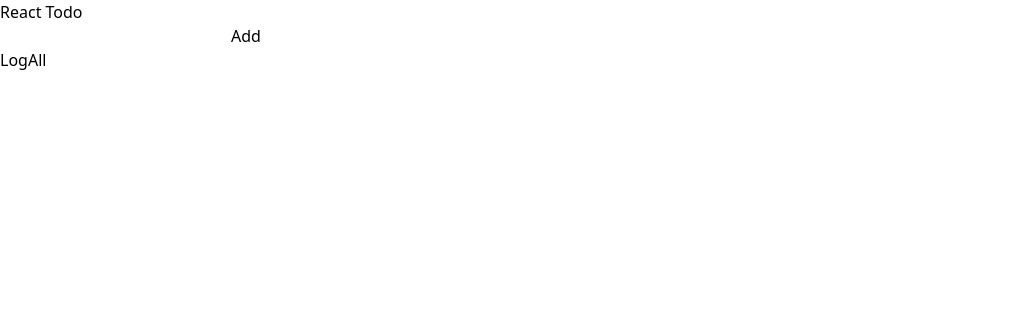
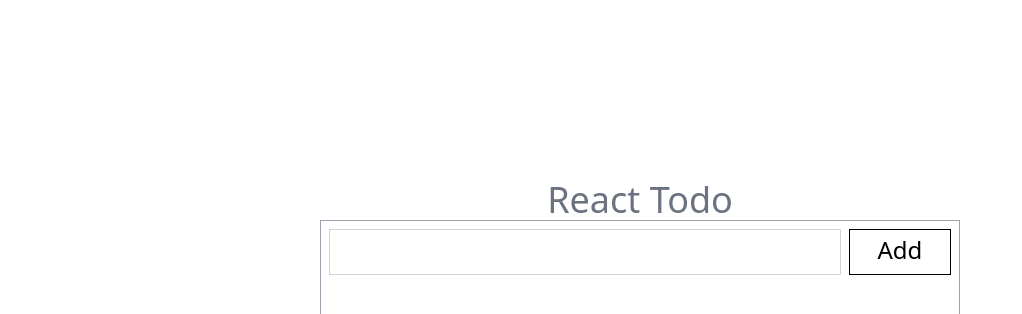
Before and after one commit to sandeshkhadka/react-todo, a React (Vite) app: page / in a window 1280 px wide. Shown: the top 314 px of the page, without its empty margins (0-1022 px from the left). Built offline with nearby package versions, Linux system fonts and the light colour scheme.

Commit message:
configure tailwind to use jsx

```diff
--- a/tailwind.config.js
+++ b/tailwind.config.js
@@ -1,6 +1,6 @@
 /** @type {import('tailwindcss').Config} */
 export default {
-  content: ["./src/**/*.{html,js,jsx}", "./index.html"],
+  content: ["./src/**/*.{html,js,jsx,ts,tsx}", "./index.html"],
   theme: {
     extend: {},
   },
```
